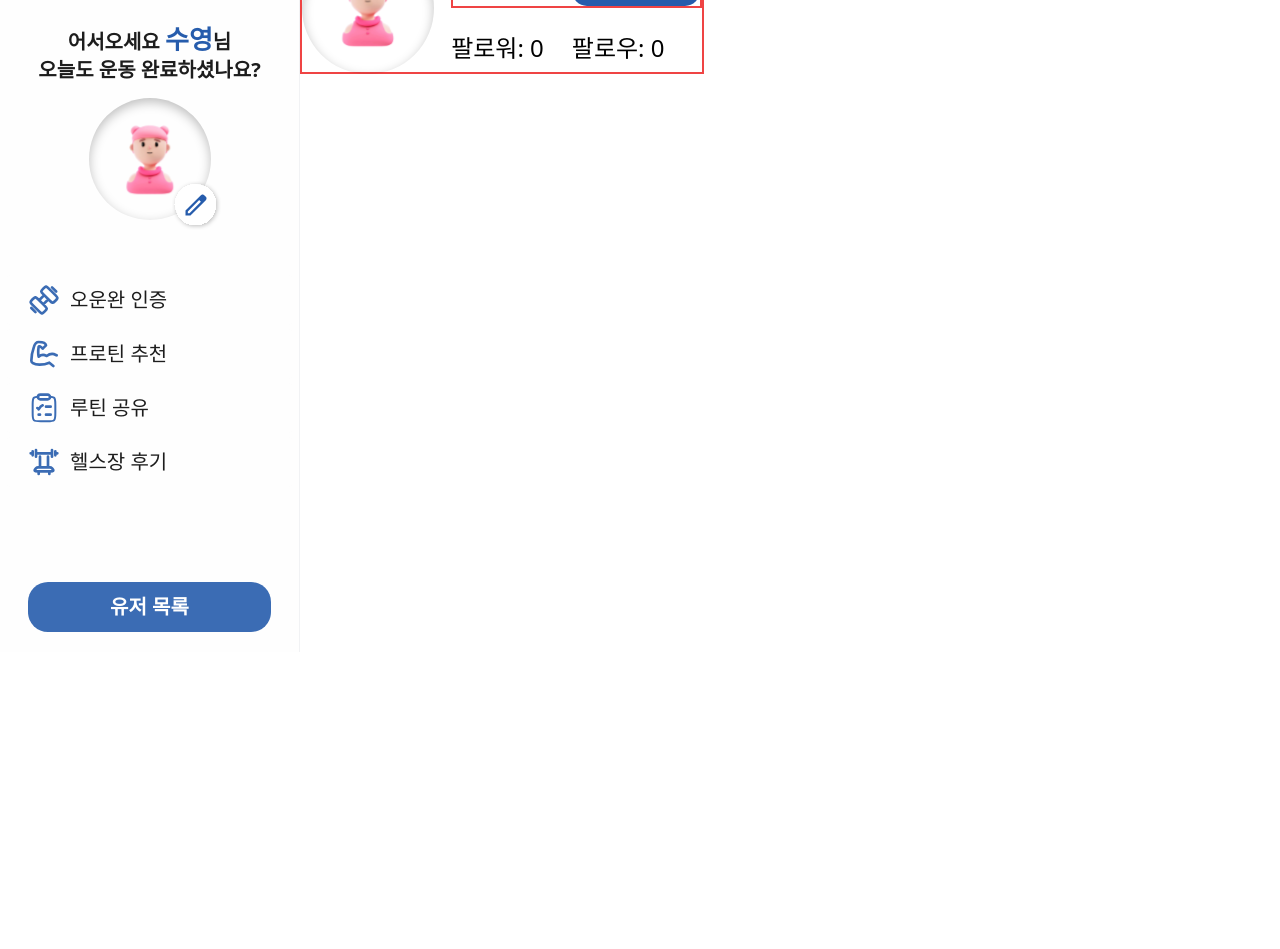
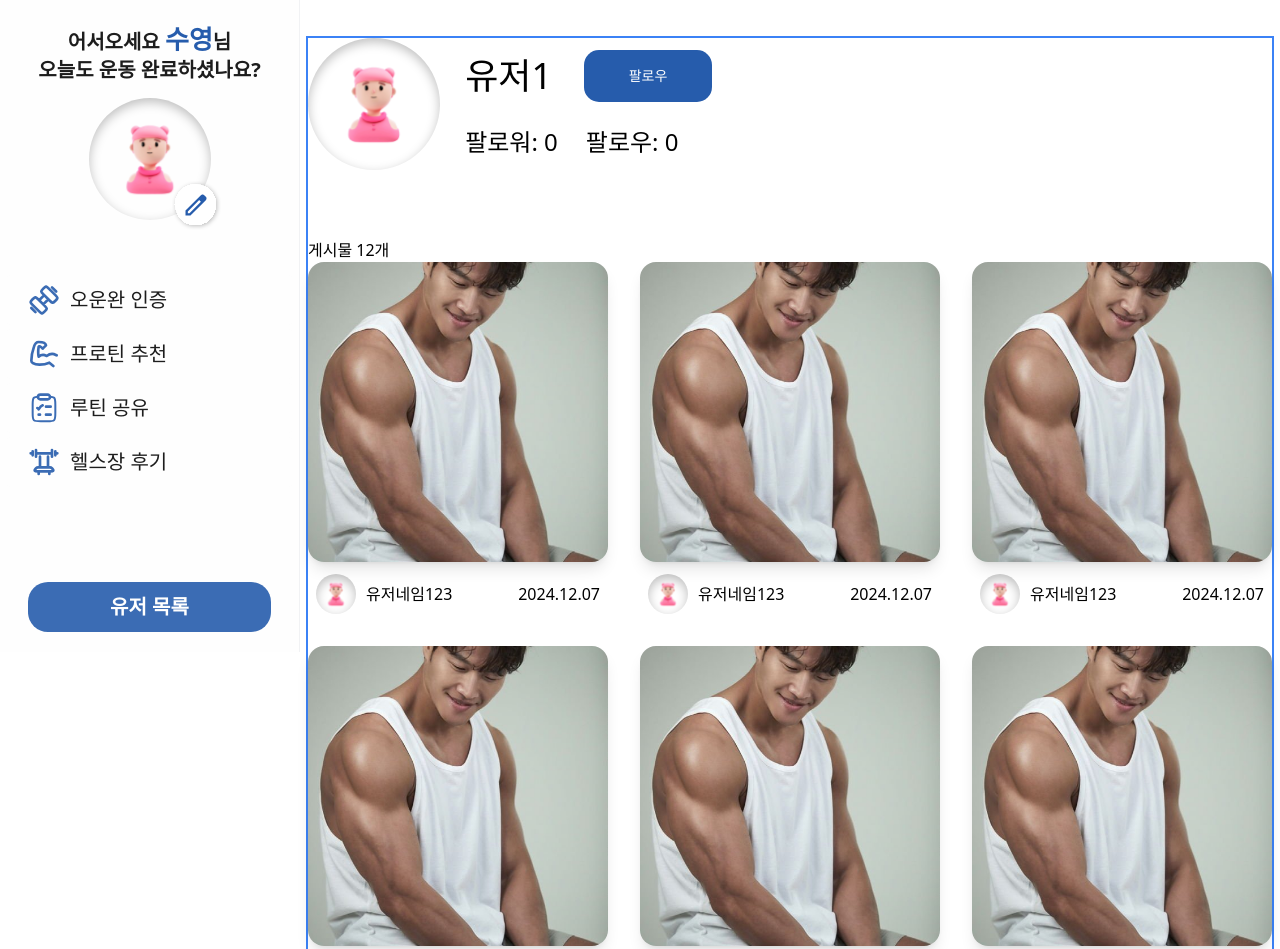
Before and after one commit to yoo-nji/Today_Workout_Done, a React (Vite) app: page /user/1 in a window 1280 px wide. Shown: the part 148-1097 px from the top of the page. Before the commit the page ends 800 px from the top, so only its background shows below. Built offline with nearby package versions, Linux system fonts and the light colour scheme; no server answers; a web font is replaced by a local one.

Commit message:
feat : userpage UI

```diff
--- a/src/components/User/UserCard.tsx
+++ b/src/components/User/UserCard.tsx
@@ -1,9 +1,9 @@
 import FollowButton from "../FollowButton";
 import UserProfile from "../UserProfile";
 
-export default function UserCard() {
+export default function UserCard({ uname }: { uname: string }) {
   return (
-    <div className="border-2 border-red-500 w-[404px] h-[132px] flex justify-between items-center">
+    <div className="w-[404px] h-[132px] flex justify-between items-center">
       <UserProfile
         BackWidth="w-[132px]"
         BackHeight="h-[132px]"
@@ -11,8 +11,8 @@ export default function UserCard() {
         IconHeight="h-[92px]"
       />
       <div>
-        <div className="flex mb-6 border-2 border-red-500 gap-[32px] items-center">
-          <p className="text-4xl">유저1</p>
+        <div className="flex mb-6 gap-[32px] items-center">
+          <p className="text-4xl">{uname}</p>
           <FollowButton
             width="w-[128px]"
             height="h-[52px]"
--- a/src/pages/User.tsx
+++ b/src/pages/User.tsx
@@ -1,12 +1,40 @@
 import { useParams } from "react-router";
 import UserCard from "../components/User/UserCard";
+import ImageCard from "../components/ImageCard";
 
 export default function User() {
   const { user_id } = useParams();
   return (
-    <>
-      <div>User {user_id}</div>
-      <UserCard />
-    </>
+    <div className="flex flex-col items-center">
+      <div className="border-2 border-blue-500 gap-[68px] flex flex-col mt-[120px]">
+        <UserCard uname={`유저${user_id}`} />
+        <div>
+          게시물 12개
+          <div className="flex items-center">
+            <div className="grid gap-8 2xl:grid-cols-4 xl:grid-cols-3 lg:grid-cols-2">
+              <ImageCard />
+              <ImageCard />
+              <ImageCard />
+              <ImageCard />
+              <ImageCard />
+              <ImageCard />
+              <ImageCard />
+              <ImageCard />
+              <ImageCard />
+              <ImageCard />
+              <ImageCard />
+              <ImageCard />
+              <ImageCard />
+              <ImageCard />
+              <ImageCard />
+              <ImageCard />
+              <ImageCard />
+              <ImageCard />
+              <ImageCard />
+            </div>
+          </div>
+        </div>
+      </div>
+    </div>
   );
 }
```
